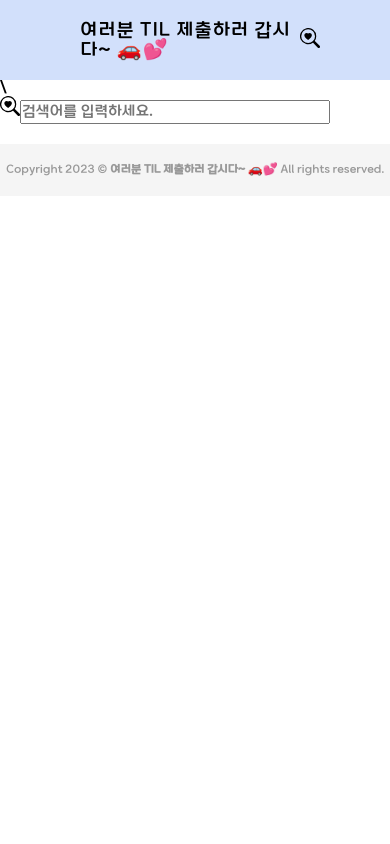
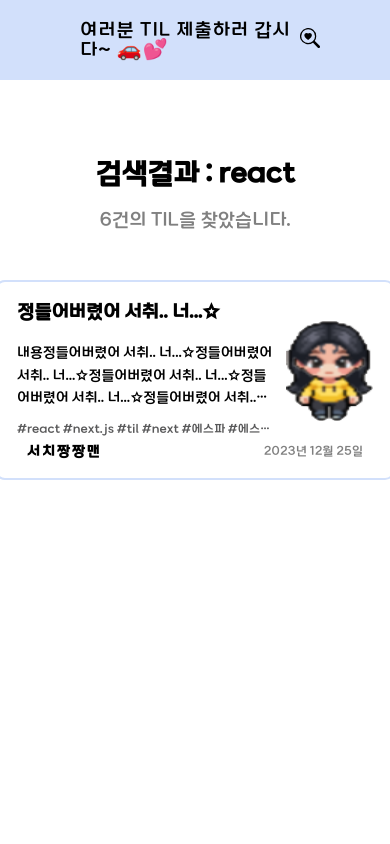
Before and after one commit to scseong/til-motivation-project, a Next.js app: page /search in a window 390 px wide. Shown: the top 844 px of the page. Built offline with nearby package versions, Linux system fonts and the light colour scheme.

Commit message:
style: search UI 및 반응형 구현 (#17)

```diff
--- a/src/app/(beforeLogin)/home/_components/list.module.scss
+++ b/src/app/(beforeLogin)/home/_components/list.module.scss
@@ -30,9 +30,10 @@
   margin: 20px;
   box-shadow: var(--card-box-shadow);
   cursor: pointer;
+  transition: 0.3s;
 
   &:hover {
-    transform: scale(1.1);
+    transform: scale(1.01);
     transition: 0.3s;
   }
 
--- a/src/app/(beforeLogin)/layout.tsx
+++ b/src/app/(beforeLogin)/layout.tsx
@@ -1,9 +1,5 @@
 import { ChildrenProp } from '@/typing/props';
 
 export default function Layout({ children }: ChildrenProp) {
-  return <div>
-\
-    {children}
-
-    </div>;
+  return <div>{children}</div>;
 }
--- /dev/null
+++ b/src/app/(beforeLogin)/search/page.module.scss
@@ -0,0 +1,142 @@
+.container {
+  max-width: var(--max-width);
+  display: flex;
+  flex-direction: row;
+  align-items: center;
+  margin: 0 auto;
+  justify-content: space-around;
+  min-height: 100vh;
+  align-items: flex-start;
+}
+
+.searchBox {
+  width: 100%;
+  height: 100%;
+  display: flex;
+  flex-direction: column;
+  justify-content: center;
+  align-items: center;
+}
+
+.searchTitle {
+  font-size: 30px;
+  font-weight: 700;
+  color: black;
+  margin-bottom: 20px;
+  margin-top: 80px;
+}
+
+.searchSubTitle {
+  font-size: 20px;
+  font-weight: 500;
+  color: gray;
+}
+
+.board {
+  margin-top: 50px;
+  border: 2px solid var(--primary-color);
+  border-radius: 10px;
+  padding: 20px;
+  width: 1000px;
+  height: 200px;
+  transition: 0.3s;
+
+  &:hover {
+    transform: scale(1.01);
+    transition: 0.3s;
+  }
+
+  @media (max-width: 1400px) {
+    width: 700px;
+  }
+
+  @media (max-width: 934px) {
+    width: 400px;
+  }
+}
+
+.imageBox {
+  display: flex;
+  flex-direction: row-reverse;
+  justify-content: center;
+  align-items: center;
+}
+
+.images {
+  width: 100px;
+  height: 100px;
+  border-radius: 10px;
+  margin-left: 7px;
+}
+
+.contentBox {
+  display: flex;
+  flex-direction: column;
+  justify-content: center;
+  align-items: flex-start;
+  width: 85%;
+}
+
+.title {
+  font-size: 20px;
+  font-weight: 700;
+  color: black;
+  margin-bottom: 20px;
+}
+
+.content {
+  font-size: 15px;
+  font-weight: 500;
+  color: black;
+  overflow: hidden;
+  text-overflow: ellipsis;
+  white-space: wrap;
+  margin-bottom: 5px;
+  line-height: 1.5;
+  word-break: break-all;
+  word-wrap: break-word;
+  display: -webkit-box;
+  -webkit-line-clamp: 3;
+  -webkit-box-orient: vertical;
+}
+
+.tag {
+  font-size: 13px;
+  font-weight: 400;
+  color: #59595a;
+  margin-top: 5px;
+  overflow: hidden;
+  text-overflow: ellipsis;
+  white-space: wrap;
+  line-height: 1.5;
+  word-break: break-all;
+  word-wrap: break-word;
+  display: -webkit-box;
+  -webkit-line-clamp: 1;
+  -webkit-box-orient: vertical;
+}
+
+.userBox {
+  display: flex;
+  flex-direction: row;
+  align-items: center;
+  justify-content: space-between;
+  padding: 10px 10px 0 20px;
+
+  @media (max-width: 480px) {
+    padding: 5px 10px 0 10px;
+  }
+}
+
+.nickname {
+  font-size: 15px;
+  font-weight: 700;
+  color: black;
+  letter-spacing: 2px;
+}
+
+.date {
+  font-size: 13px;
+  font-weight: 400;
+  color: gray;
+}
--- a/src/app/(beforeLogin)/search/page.tsx
+++ b/src/app/(beforeLogin)/search/page.tsx
@@ -1,12 +1,40 @@
-import { BsSearchHeart } from 'react-icons/bs';
+import Image from 'next/image';
+import SideBar from '../home/_components/SideBar';
+import styles from './page.module.scss';
+import mockAvatar from '/public/images/logo.png';
 
 export default function Page() {
   return (
-    <div>
-      <div className="">
-        <BsSearchHeart size={20} />
-        <input type="text" placeholder="검색어를 입력하세요." />
+    <div className={styles.container}>
+      <div className={styles.searchBox}>
+        <div className={styles.searchTitle}>검색결과 : react</div>
+        <div className={styles.searchSubTitle}>6건의 TIL을 찾았습니다.</div>
+        <div className={styles.board}>
+          <div className={styles.imageBox}>
+            <Image className={styles.images} src={mockAvatar} alt="avatar" />
+            <div className={styles.contentBox}>
+              <div className={styles.title}>정들어버렸어 서취.. 너...☆</div>
+              <div className={styles.content}>
+                내용정들어버렸어 서취.. 너...☆정들어버렸어 서취.. 너...☆정들어버렸어 서취..
+                너...☆정들어버렸어 서취.. 너...☆정들어버렸어 서취.. 너...☆정들어버렸어 서취..
+                너...☆정들어버렸어 서취.. 너...☆정들어버렸어 서취.. 너...☆정들어버렸어 서취..
+                너...☆정들어버렸어 서취.. 너...☆정들어버렸어 서취.. 너...☆정들어버렸어 서취..
+                너...☆정들어버렸어 서취.. 너...☆정들어버렸어 서취.. 너...☆정들어버렸어 서취..
+                너...☆정들어버렸어 서취.. 너...☆정들어버렸어 서취.. 너...☆정들어버렸어 서취..
+                너...☆정들어버렸어 서취.. 너...☆정들어버렸어 서취.. 너...☆
+              </div>
+              <div className={styles.tag}>
+                #react #next.js #til #next #에스파 #에스파는 나야 누구도 될 수 없어
+              </div>
+            </div>
+          </div>
+          <div className={styles.userBox}>
+            <div className={styles.nickname}>서치짱짱맨</div>
+            <div className={styles.date}>2023년 12월 25일</div>
+          </div>
+        </div>
       </div>
+      <SideBar />
     </div>
   );
 }
```
